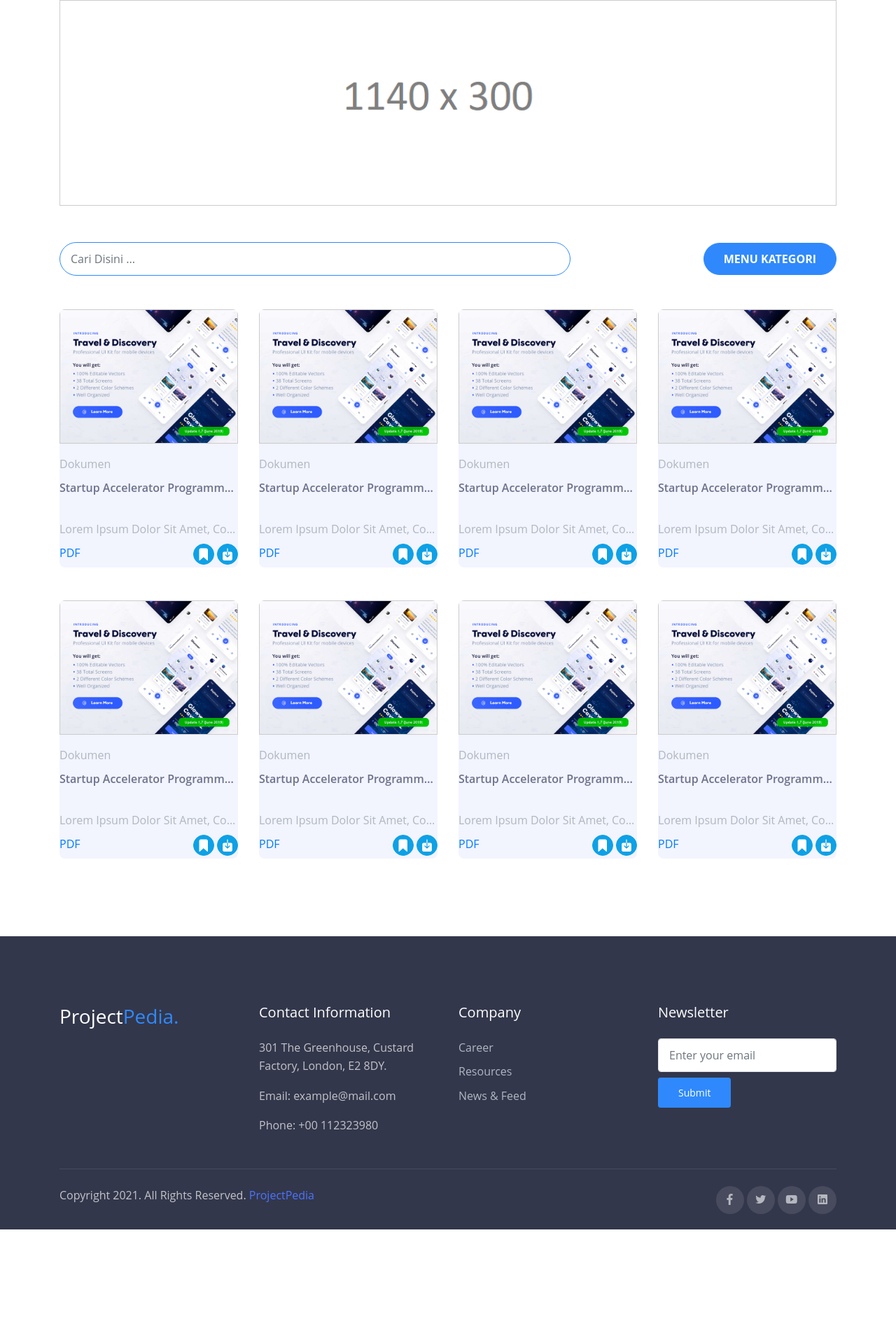
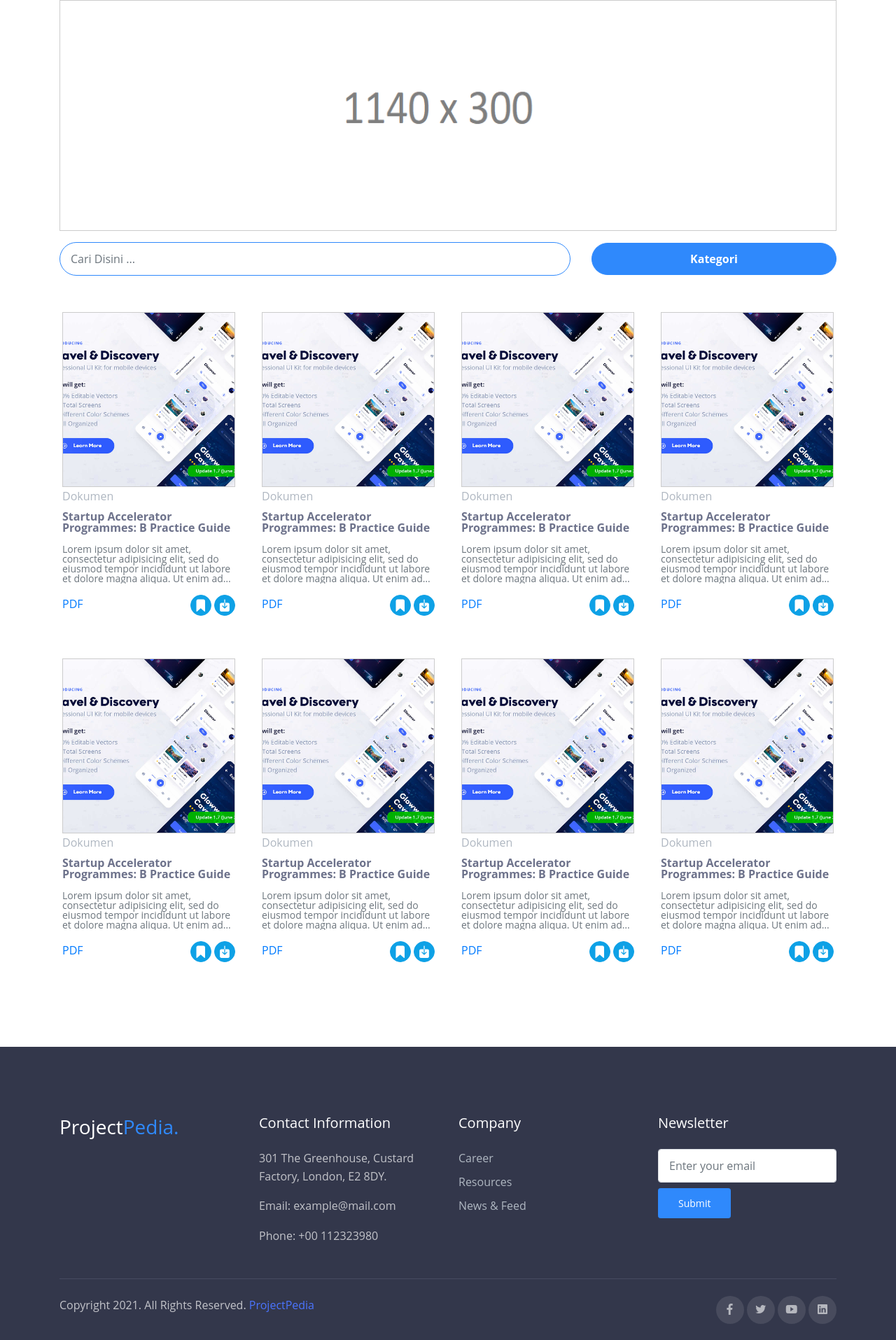
Before and after one commit to user4xn/projectpedia, a CodeIgniter app: page /database/Docs in a window 1280 px wide. Shown: the part 70-1985 px from the top of the page at 70% size. Before the commit the page ends 1827 px from the top, so only its background shows below. Run offline with CodeIgniter, Linux system fonts and the light colour scheme; some libraries are stand-ins or nearby versions; some web fonts are replaced.

Commit message:
second pdf done

```diff
--- a/application/controllers/Docs.php
+++ b/application/controllers/Docs.php
@@ -58,6 +58,13 @@
 
 			}
 
+			function read(){
+
+				$data['page'] 		= '';
+
+				$this->template->load('main_page/base_v', 'main_page/read_v',$data);
+			}
+
 	}
 
 
--- a/application/views/main_page/base_v.php
+++ b/application/views/main_page/base_v.php
@@ -21,6 +21,10 @@
   <link rel="stylesheet" href="<?= base_url('assets'); ?>/assets_main/css/theme.css">
 
   <!-- SCRIPT -->
+
+  <link rel="stylesheet" href="https://use.fontawesome.com/releases/v5.15.4/css/all.css" integrity="sha384-DyZ88mC6Up2uqS4h/KRgHuoeGwBcD4Ng9SiP4dIRy0EXTlnuz47vAwmeGwVChigm" crossorigin="anonymous">
+
+  <script src="https://cdn.jsdelivr.net/npm/sweetalert2@11"></script>
 
   <script src="<?= base_url('assets'); ?>/assets_main/js/jquery-3.5.1.min.js"></script>
 
--- a/application/views/main_page/docs_v.php
+++ b/application/views/main_page/docs_v.php
@@ -2,7 +2,7 @@
   <div class="container h-100">
     <div class="row justify-content-center align-items-center h-100">
       <div class="col-lg-12 h-100">
-      	<img src="<?= base_url('assets') ?>/images/page-banner.png"  style="border: 1px solid #ccc; width:100%">
+      	<img src="<?= base_url('assets') ?>/images/page-banner.png"  style="border: 1px solid #ccc; width:100%; height: 100% !important;">
       </div>
     </div>
   </div>
@@ -16,32 +16,52 @@
         <input type="text" id="search" name="search" placeholder="Cari Disini ..." class="input form-control border-primary rounded-pill">
       </div>
       <div class="col-md-4 py-3 text-md-right">
-        <a href="#" id="open_category" class="btn btn-primary rounded-pill font-weight-bold">MENU KATEGORI</a>
+        <a href="#" id="open_category" class="btn btn-primary btn-block rounded-pill font-weight-bold">Kategori</a>
       </div>
     </div>
     <style type="text/css">
     	.doc-item{
-    		height: 400px !important;
+    		height: 250px !important;
+    	}
+      .doc-img{
+        height: 100%;object-fit: cover;
+        object-position: center;
+        border: 1px solid #ccc
+      }
+      .doc-title{
+        line-height: 1;
       }
     </style>
     <div class="row mt-3">
 
     <?php for ($i=0; $i < 8; $i++) { ?>
 
-      <div class="doc-item col-lg-3 col-md-4 col-xs-2 py-3 mb-3" style="height: 500px">
-        <div class="recent-document ">
-          <a href="#">
-            <img src="<?= base_url('assets')?>/assets_main/img/portfolio/work-1.jpg" style="object-fit: cover;object-position: center;border: 1px solid #ccc" alt="">
+      <div class="col-md-4 col-lg-3 py-3 mb-3">
+        <div class="p-1 recent-document bg-white">
+              <div class="row">
+                <div class="doc-item col-6 col-md-12">
+                  <a href="<?= base_url('Docs/read') ?>">
+                    <img class="doc-img" src="<?= base_url('assets')?>/assets_main/img/portfolio/work-1.jpg" alt="">
                   </a>
-          <div class="subhead mt-3"> Dokumen </div>
-          <p class="title-section t-overflow-elips">Startup Accelerator Programmes: B Practice Guide</p>
-          <div class="subhead t-overflow-elips"> Lorem ipsum dolor sit amet, consectetur adipisicing elit, sed do eiusmod
+                </div>
+
+                <div class="col-6 col-md-12">
+                  <div class="subhead"> Dokumen </div>
+                  <p class="font-weight-bold doc-title">Startup Accelerator Programmes: B Practice Guide</p>
+                  <div class="text-secondary block-ellipsis">
+                     Lorem ipsum dolor sit amet, consectetur adipisicing elit, sed do eiusmod
                      tempor incididunt ut labore et dolore magna aliqua. Ut enim ad minim veniam,
+                     quis nostrud exercitation ullamco laboris nisi ut aliquip ex ea commodo
+                     consequat. Duis aute irure dolor in reprehenderit in voluptate velit esse
+                     cillum dolore eu fugiat nulla pariatur. Excepteur sint occaecat cupidatat non
+                     proident, sunt in culpa qui officia deserunt mollit anim id est laborum.
                   </div>
-          <div class="mt-2 text-right">
+                  <div class="mt-3 align-text-bottom text-right">
                     <div class="subhead float-left text-primary"> PDF </div>
                     <button class="btn btn-info btn-circle"><i class="mai-bookmark"></i></button>
                     <button class="btn btn-info btn-circle"><i class="mai-download"></i></button>
+                  </div>
+                </div>
               </div>
         </div>
       </div>
@@ -53,19 +73,19 @@
 
   <div class="container d-none pb-5" id="menu_category" style="transition: ease 0.3s ; min-height: 700px;">
     <div class="row align-items-center">
-      <div class="col-md-8 py-3">
+      <div class="col-6 col-md-8 py-3">
         <h2 class="title-section m-0">Kategori</h2>
       </div>
-      <div class="col-md-4 py-3 text-md-right">
-        <a href="#" id="close_category" class="btn btn-primary rounded-pill font-weight-bold">TUTUP MENU</a>
+      <div class="col-6 col-md-4 py-3 text-md-right">
+        <a href="#" id="close_category" class="btn btn-primary btn-block rounded-pill font-weight-bold">Tutup</a>
       </div>
     </div>
-    <ul class="categories animated fadeIn animated-faster">
-        <li><a href="#">Food <span>(12)</span></a></li>
-        <li><a href="#">Travel <span>(22)</span></a></li>
-        <li><a href="#">Lifestyle <span>(37)</span></a></li>
-        <li><a href="#">Business <span>(42)</span></a></li>
-        <li><a href="#">Adventure <span>(14)</span></a></li>
+    <ul class="mt-3 categories animated fadeIn animated-faster">
+        <li class="p-2"><a href="#">Food <span>(12)</span></a></li>
+        <li class="p-2"><a href="#">Travel <span>(22)</span></a></li>
+        <li class="p-2"><a href="#">Lifestyle <span>(37)</span></a></li>
+        <li class="p-2"><a href="#">Business <span>(42)</span></a></li>
+        <li class="p-2"><a href="#">Adventure <span>(14)</span></a></li>
     </ul>
   </div> <!-- .container -->
 
--- a/assets/assets_main/css/theme.css
+++ b/assets/assets_main/css/theme.css
@@ -32,8 +32,18 @@ h6, .h6 {
   border-radius: 25px;
 }
 
-.t-overflow-elips{
-  white-space: nowrap;overflow: hidden;text-overflow: ellipsis;
+.block-ellipsis {
+  display: block;
+  display: -webkit-box;
+  max-width: 100%;
+  height: 56px;
+  margin: 0 auto;
+  font-size: 14px;
+  line-height: 1;
+  -webkit-line-clamp: 4;
+  -webkit-box-orient: vertical;
+  overflow: hidden;
+  text-overflow: ellipsis;
 }
 
 .btn-circle {
```
Also changed, not shown: application/views/main_page/read_v.php (added, +174 -0 lines), 1 other file. Lines whose indentation alone changed are shown as unchanged.
